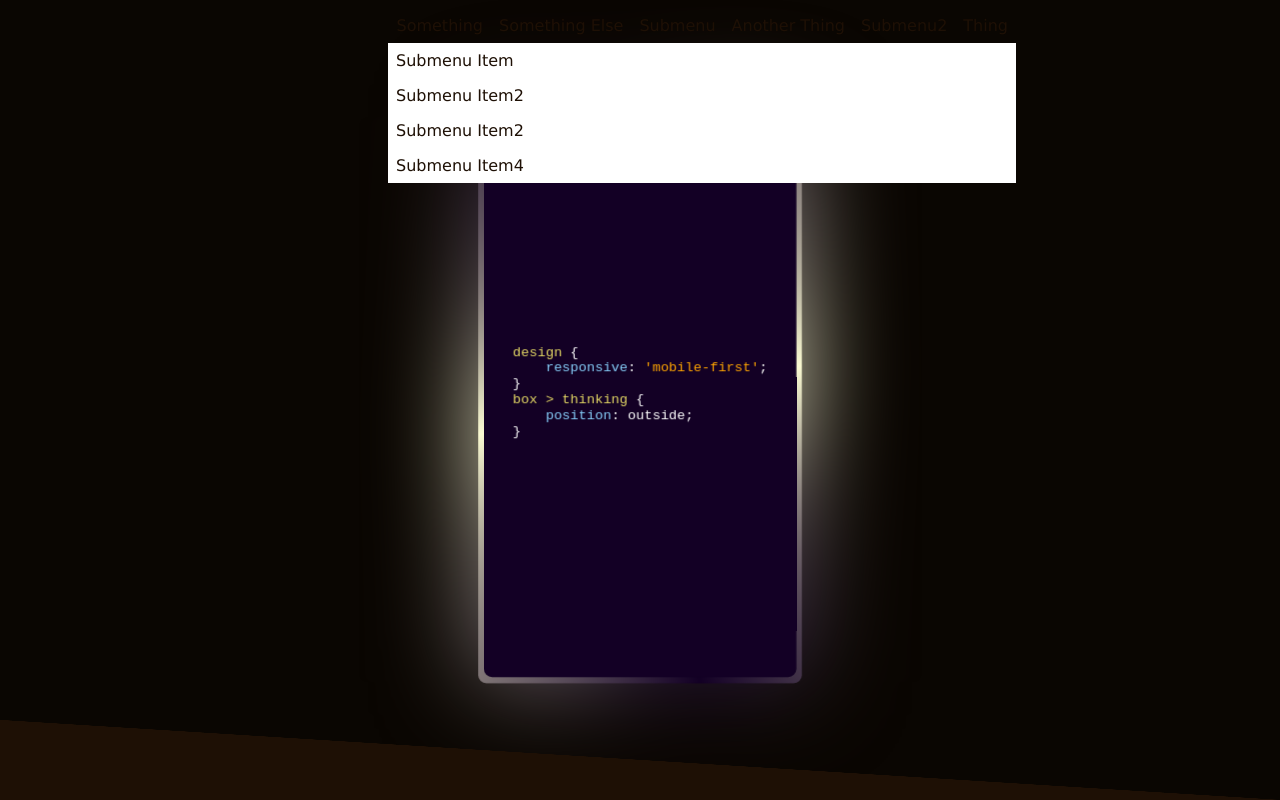
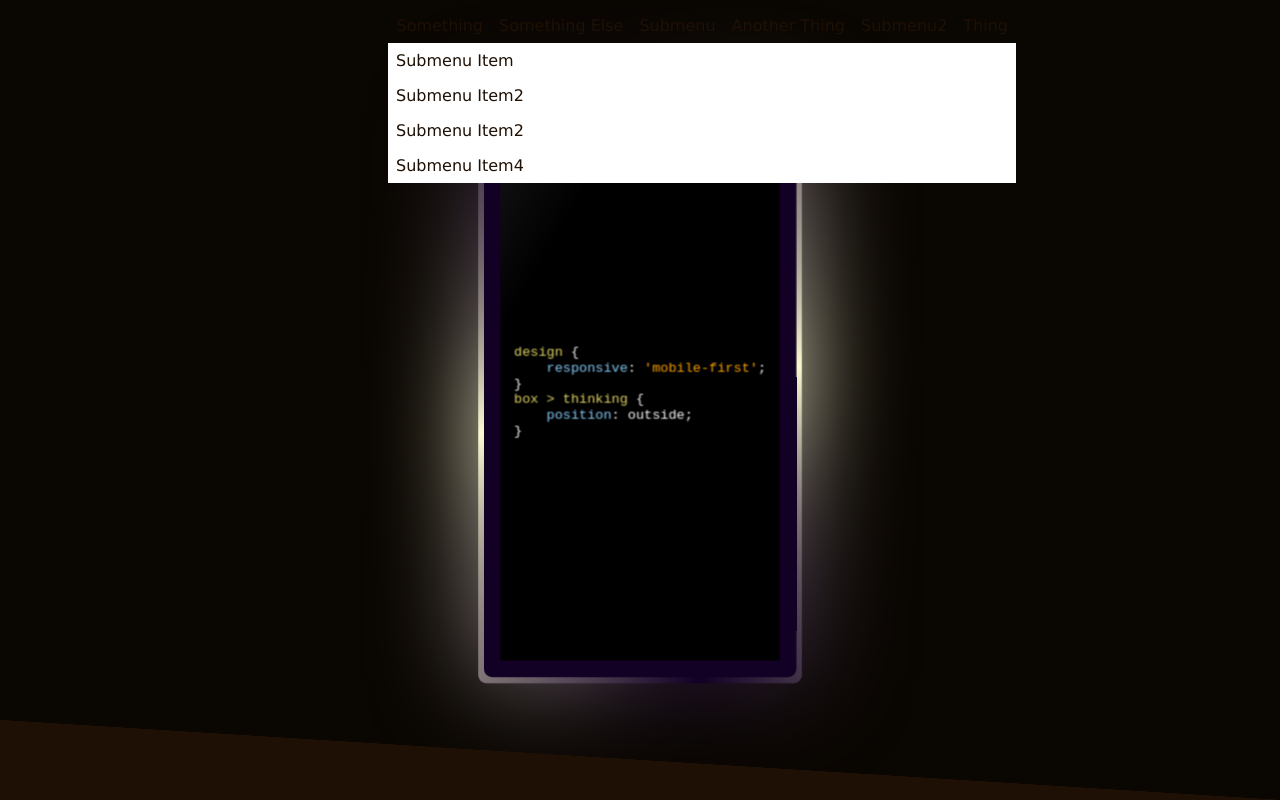
Before and after one commit to Blott0/Skeleton, a SvelteKit app: page /page1 in a window 1280 px wide. Shown: the top 800 px of the page. Built offline with nearby package versions, Linux system fonts and the light colour scheme; a web font is replaced by a local one.

Commit message:
added screen with glint

```diff
--- a/src/routes/page1/+page.svelte
+++ b/src/routes/page1/+page.svelte
@@ -41,14 +41,16 @@
             <div bind:this="{card}" class="card" style="transform: perspective(5000px) translateZ(200px) rotateY({relativePos[0]}deg) rotateX({relativePos[1]}deg);">
                 <!-- <Imagechest />
                 <Imagewand /> -->
-                <pre>
+                <div class="card-screen" style="background-image: linear-gradient({120 - relativePos[0]}deg, black {relativePos[1] * 4 - 20}%, rgb(20,20,20) {relativePos[1] * 4}%, black {relativePos[1] * 4 + 20}%)">
+                    <pre>
 <span class="yellow">design</span> {"{"}
     <span class="blue">responsive</span>: <span class="orange">'mobile-first'</span>{";"}
 {"}"}
 <span class="yellow">box > thinking</span> {"{"}
     <span class="blue">position</span>: outside{";"}
 {"}"}
-                </pre>
+                    </pre>
+                </div>
                 <!-- <Imagediamond />
                 <Imageprize /> -->
             </div>
@@ -86,8 +88,6 @@ section {
     aspect-ratio: 9/16;
     border-radius: .5rem;
     transform-style: preserve-3d;
-    display: grid;
-    place-content: center;
     /* grid-template-columns: repeat(2,1fr);
     grid-template-rows: repeat(3,1fr);
     grid-template-areas: "a b"
@@ -106,6 +106,12 @@ section {
 }
 .card::before {
     filter: blur(3rem);
+}
+.card-screen {
+    position: absolute;
+    inset: 1rem;
+    display: grid;
+    place-content: center;
 }
 /* .card > :global(svg) {
     width: 60px;
```
